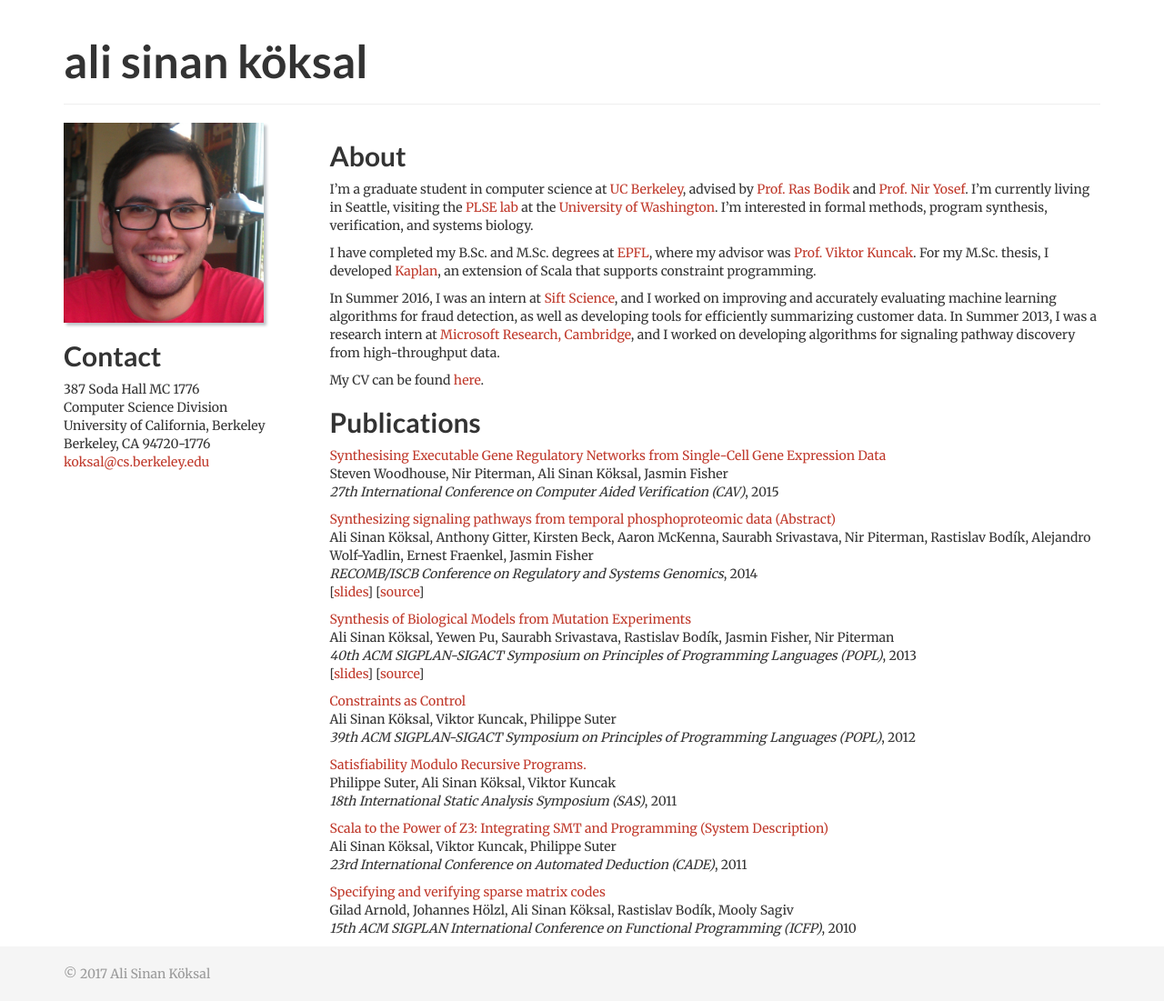
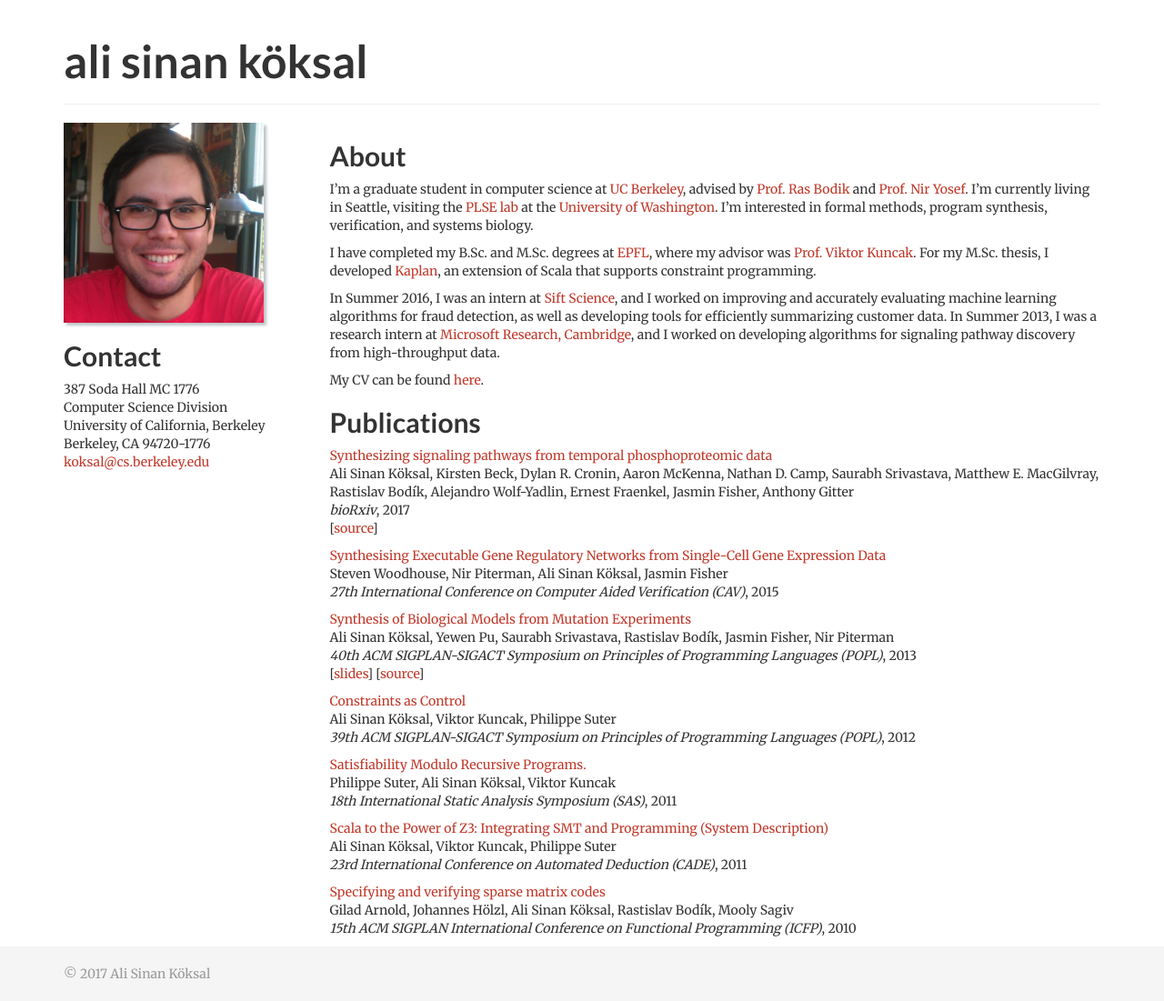
Before and after one commit to koksal/koksal.github.io, a Jekyll site: the page built from index.md, in a window 1280 px wide. Shown: the whole page at 91% size. Built offline with Jekyll 4.4.1, drawn with Linux system fonts in a browser that asks for light colours; comment, search, counter and statistics services are not loaded.

Commit message:
update publications with TPS preprint

```diff
--- a/_data/publications.yml
+++ b/_data/publications.yml
@@ -1,17 +1,16 @@
+- title: Synthesizing signaling pathways from temporal phosphoproteomic data
+  authors: Ali Sinan Köksal, Kirsten Beck, Dylan R. Cronin, Aaron McKenna, Nathan D. Camp, Saurabh Srivastava, Matthew E. MacGilvray, Rastislav Bodík, Alejandro Wolf-Yadlin, Ernest Fraenkel, Jasmin Fisher, Anthony Gitter
+  confLong: bioRxiv
+  year: 2017
+  link: https://doi.org/10.1101/209676
+  code: https://github.com/koksal/tps
+
 - title: Synthesising Executable Gene Regulatory Networks from Single-Cell Gene Expression Data
   authors: Steven Woodhouse, Nir Piterman, Ali Sinan Köksal, Jasmin Fisher
   confLong: 27th International Conference on Computer Aided Verification
   confShort: CAV
   year: 2015
   link: papers/FisherETAL15SynthesisingExecutableGeneRegulatoryNetworks.pdf
-
-- title: "Synthesizing signaling pathways from temporal phosphoproteomic data (Abstract)"
-  authors: Ali Sinan Köksal, Anthony Gitter, Kirsten Beck, Aaron McKenna, Saurabh Srivastava, Nir Piterman, Rastislav Bodík, Alejandro Wolf-Yadlin, Ernest Fraenkel, Jasmin Fisher
-  confLong: RECOMB/ISCB Conference on Regulatory and Systems Genomics
-  year: 2014
-  link: papers/KoksalETAL14SynthesizingSignalingPathways.pdf
-  code: https://github.com/koksal/tps
-  slides: talks/KoksalETAL14SynthesizingSignalingPathways.pdf
 
 - title: Synthesis of Biological Models from Mutation Experiments
   authors: Ali Sinan Köksal, Yewen Pu, Saurabh Srivastava, Rastislav Bodík, Jasmin Fisher, Nir Piterman
```
